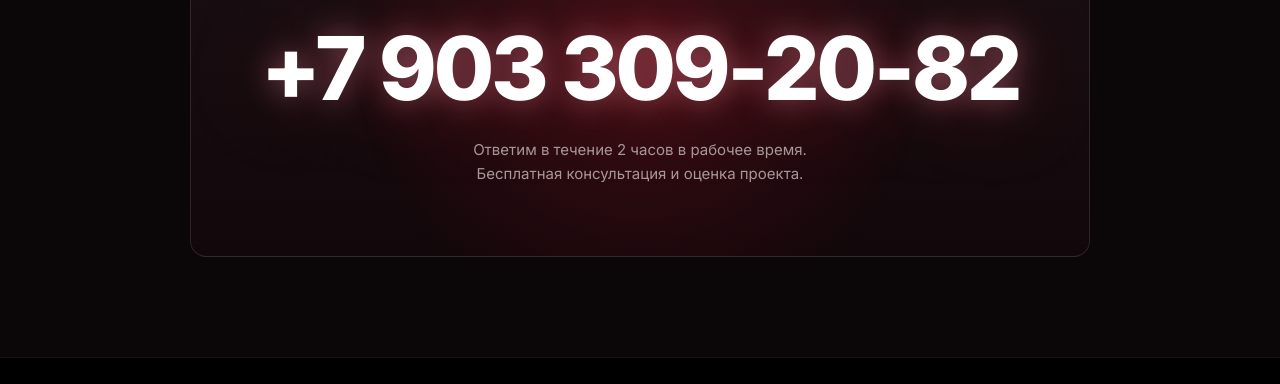
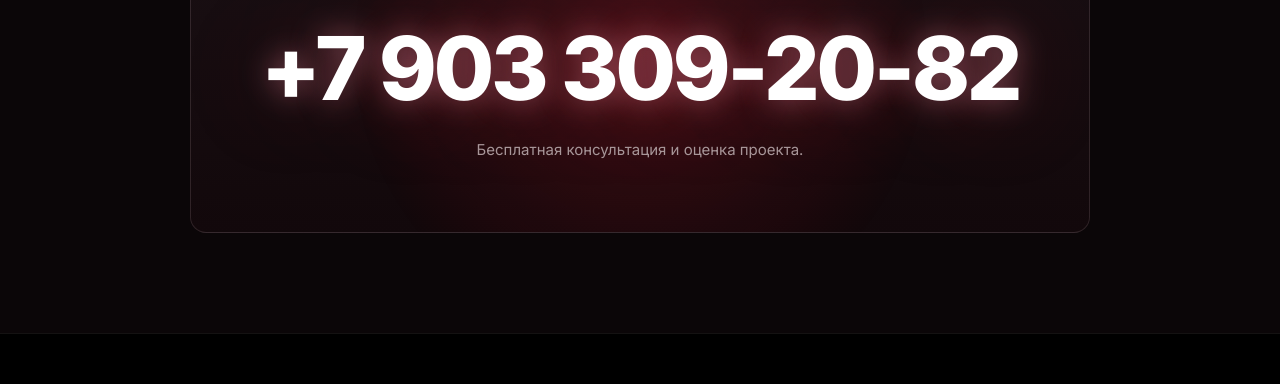
Before and after one commit to KEVERS90/Razraaaab, a website: page index.html in a window 1280 px wide. Shown: the part 5100-5484 px from the top of the page. Drawn offline with Linux system fonts and the light colour scheme.

Commit message:
Update index.html

```diff
--- a/index.html
+++ b/index.html
@@ -1505,7 +1505,6 @@
             <span class="contact-label">Позвоните — обсудим ваш проект</span>
             <a href="tel:+79033092082" class="contact-phone">+7 903 309-20-82</a>
             <p class="contact-hint">
-                Ответим в течение 2 часов в рабочее время.<br>
                 Бесплатная консультация и оценка проекта.
             </p>
         </div>
```
